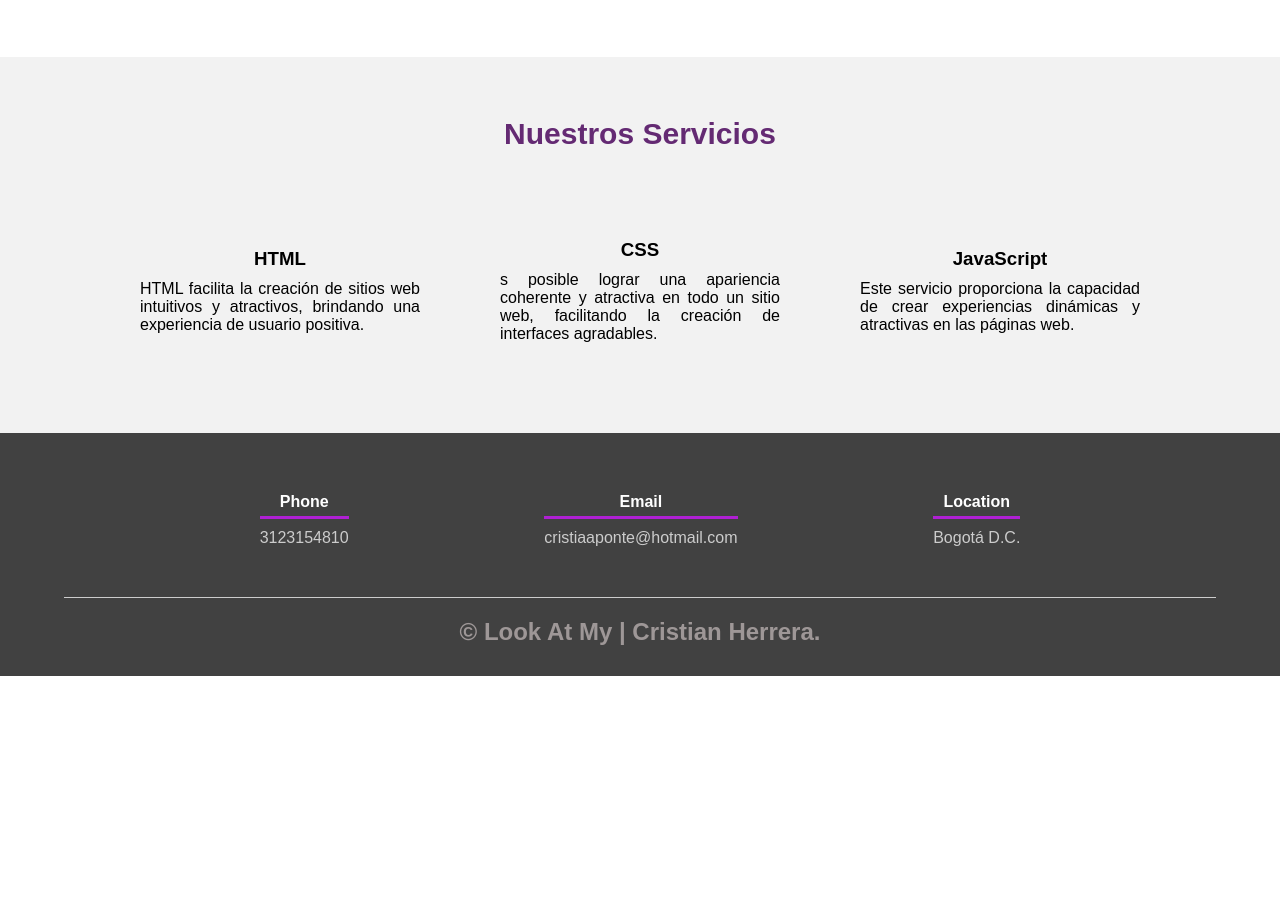
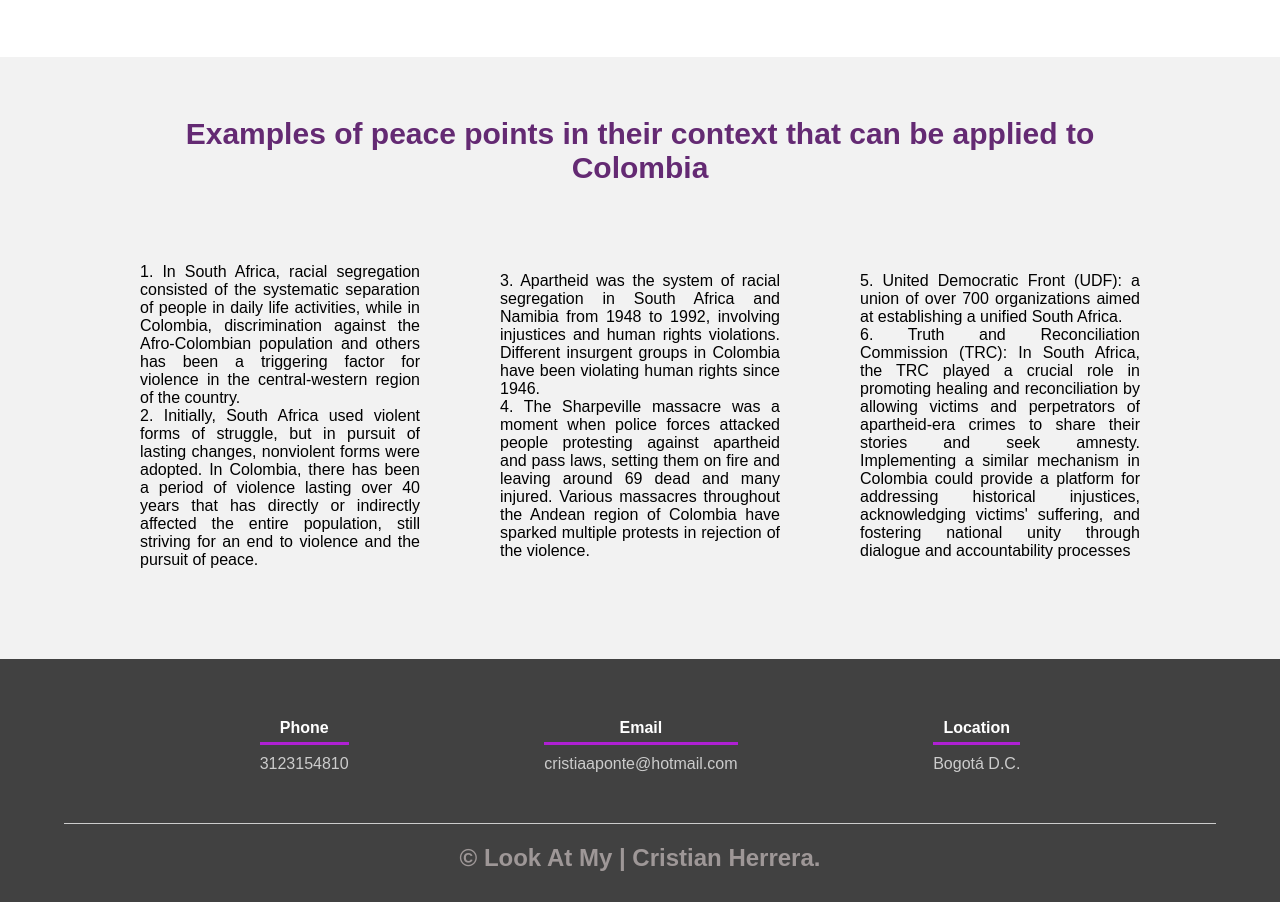
Before and after one commit to crisheap/Trabajo-Catedra, a plain HTML site: page index.html in a window 1280 px wide. Shown: the part 2982-3884 px from the top of the page. Before the commit the page ends 3658 px from the top, so only its background shows below. Drawn offline with Linux system fonts and the light colour scheme.

Commit message:
colombia0

```diff
--- a/index.html
+++ b/index.html
@@ -59,7 +59,8 @@
           <div class="imagen-port">
             <img src="../Trabajo-Catedra/image/africa.jpg" alt="" />
             <div class="hover-galeria">
-              <a href="https://github.com/crisheap">
+              <a
+                href="https://news.un.org/es/story/2018/11/1446031#:~:text=Los%20pa%C3%ADses%20africanos%20proporcionan%20casi,polic%C3%ADa%20de%20las%20Naciones%20Unidas.">
                 <img src="../Trabajo-Catedra/image/mujer.png" alt="Africa" />
               </a>
               <p>Africa</p>
@@ -68,7 +69,7 @@
           <div class="imagen-port">
             <img src="../Trabajo-Catedra/image/colombia.jpg" alt="" />
             <div class="hover-galeria">
-              <a href="https://www.linkedin.com/in/cristian-camilo-herrera-aponte">
+              <a href="https://uniandes.edu.co/es/noticias/sociologia/sudafrica-una-leccion-de-paz-para-colombia">
                 <img src="../Trabajo-Catedra/image/icon-colom.png" alt="Colombia" />
               </a>
               <p>Colombia</p>
@@ -77,10 +78,11 @@
           <div class="imagen-port">
             <img src="../Trabajo-Catedra/image/dos.jpg" alt="" />
             <div class="hover-galeria">
-              <a href="../pokeapi/index.html">
+              <a
+                href="https://www.lavanguardia.com/historiayvida/historia-contemporanea/20170223/47313630253/mandela-y-su-lucha-contra-el-apartheid.html">
                 <img src="../Trabajo-Catedra/image/mundo-paz.png" alt="Representantes" />
               </a>
-              <p>JavaScript</p>
+              <p>Signo de Paz</p>
             </div>
           </div>
         </div>
@@ -180,30 +182,48 @@
 
     <section class="about-services">
       <div class="contenedor">
-        <h2 class="titulo">Nuestros Servicios</h2>
+        <h2 class="titulo">Examples of peace points in their context that can be applied to Colombia</h2>
         <div class="servicio-cont">
           <div class="servicio-ind">
             <img src="" alt="" />
-            <h3>HTML</h3>
+
             <p>
-              HTML facilita la creación de sitios web intuitivos y atractivos,
-              brindando una experiencia de usuario positiva.
+              1. In South Africa, racial segregation consisted of the systematic separation of people in daily life
+              activities, while in Colombia, discrimination against the Afro-Colombian population and others has been a
+              triggering factor for violence in the central-western region of the country.
+              <br>
+              2. Initially, South Africa used violent forms of struggle, but in pursuit of lasting changes, nonviolent
+              forms were adopted. In Colombia, there has been a period of violence lasting over 40 years that has
+              directly or indirectly affected the entire population, still striving for an end to violence and the
+              pursuit of peace.
             </p>
           </div>
           <div class="servicio-ind">
             <img src="" alt="" />
-            <h3>CSS</h3>
+
             <p>
-              s posible lograr una apariencia coherente y atractiva en todo un
-              sitio web, facilitando la creación de interfaces agradables.
+              3. Apartheid was the system of racial segregation in South Africa and Namibia from 1948 to 1992, involving
+              injustices and human rights violations. Different insurgent groups in Colombia have been violating human
+              rights since 1946.
+              <br>
+              4. The Sharpeville massacre was a moment when police forces attacked people protesting against apartheid
+              and pass laws, setting them on fire and leaving around 69 dead and many injured. Various massacres
+              throughout the Andean region of Colombia have sparked multiple protests in rejection of the violence.
+
             </p>
           </div>
           <div class="servicio-ind">
             <img src="" alt="" />
-            <h3>JavaScript</h3>
+
             <p>
-              Este servicio proporciona la capacidad de crear experiencias
-              dinámicas y atractivas en las páginas web.
+              5. United Democratic Front (UDF): a union of over 700 organizations aimed at establishing a unified South
+              Africa.
+              <br>
+              6. Truth and Reconciliation Commission (TRC): In South Africa, the TRC played a crucial role in promoting
+              healing and reconciliation by allowing victims and perpetrators of apartheid-era crimes to share their
+              stories and seek amnesty. Implementing a similar mechanism in Colombia could provide a platform for
+              addressing historical injustices, acknowledging victims' suffering, and fostering national unity through
+              dialogue and accountability processes
             </p>
           </div>
         </div>
```
